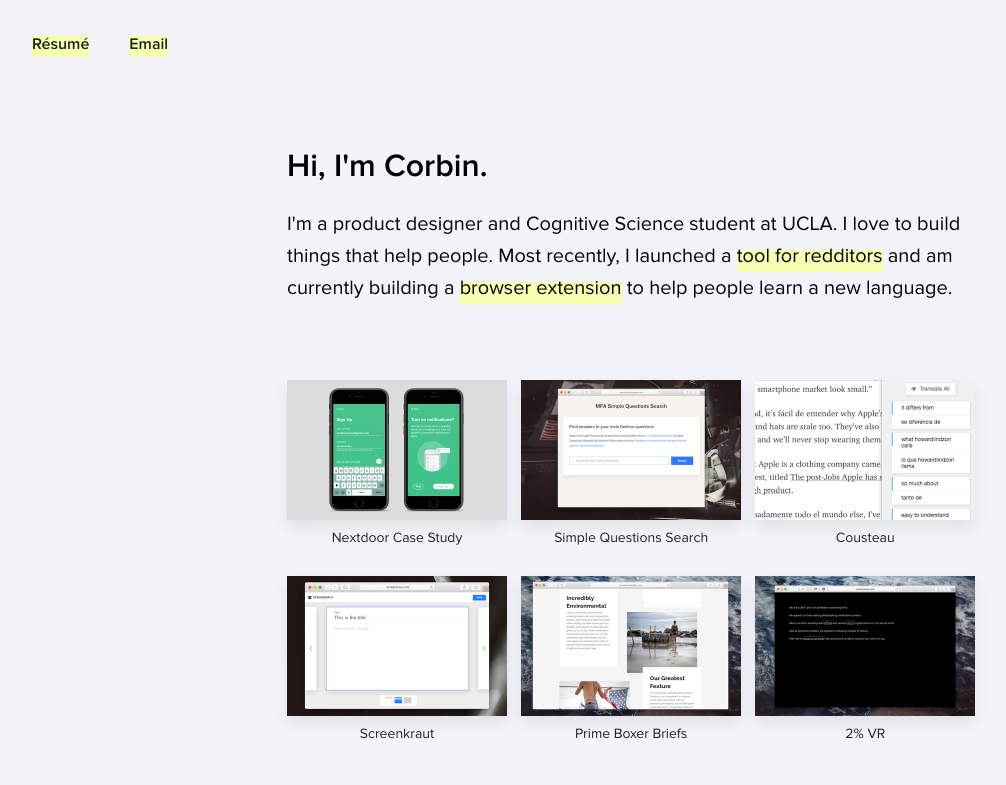
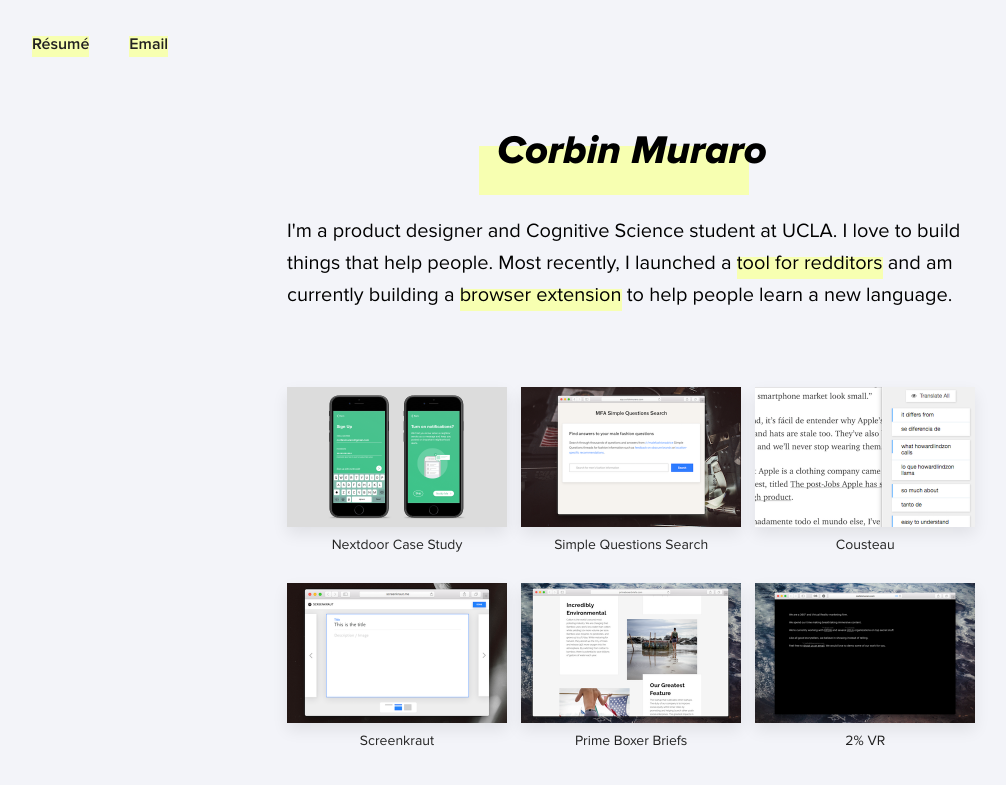
Before and after one commit to corbinmuraro/corbinmuraro.com, a Jekyll site: the page index.html, which Jekyll copies as it is, in a window 1280 px wide. Shown: the top 785 px of the page, without its empty margins (8-1014 px from the left). Built offline with Jekyll 4.4.1, drawn with Linux system fonts in a browser that asks for light colours; nearby versions of some CDN libraries.

Commit message:
Add room for portoflio footer, change h1

```diff
--- a/css/main.css
+++ b/css/main.css
@@ -7,6 +7,12 @@
 	font-family: ProximaNovaSemibold;
 	src: url(../fonts/proxima-nova-semibold.otf);
 }
+
+@font-face {
+	font-family: ProximaNovaExtraboldItalic;
+	src: url(../fonts/proxima-nova-extrabold-italic.otf);
+}
+
 
 body {
 	background-color: #F3F4F9;
@@ -22,7 +28,7 @@ a {
     display: inline-block;
 }
 
-.header a:after, .main a:after{
+.header a:after, .main p a:after{
 	content: "";
 	position: absolute;
 	top: 12px;
@@ -38,7 +44,7 @@ a {
 	transition: all .2s ease-in-out;
 }
 
-.header a:hover:after, .main a:hover:after {
+.header p a:hover:after, .main p a:hover:after {
 	top: 6px;
 	right: 0;
 	bottom: 0;
@@ -125,7 +131,42 @@ ul.links li {
 
 .main h1 {
 	font-size: 32px;
+	font-family: "ProximaNovaExtraboldItalic";
+	margin: 0 auto 40px;
+	position: relative;
+	font-family: ProximaNovaExtraboldItalic;
+	font-size: 40px;
+	display: table;
+	width: auto;
 }
+
+.main h1:after {
+	content: "";
+	position: absolute;
+	top: 20px;
+	right: 18px;
+	bottom: 0;
+	left: -18px;
+	height: 100%;
+	z-index: -1;
+	background: #F7FFB1;
+	-webkit-transition: all .5s ease-in-out;
+   	-moz-transition: all .5s ease-in-out;
+   	-o-transition: all .5s ease-in-out;
+   	transition: all .5s ease-in-out;
+}
+
+.main h1:hover:after {
+	top: 0;
+	left: -5px;
+	bottom: 0;
+	right: -2px;
+}
+
+.main h1 a {
+	color: #000;
+}
+
 
 .main p {
 	font-size: 20px;
@@ -133,11 +174,11 @@ ul.links li {
 	line-height: 1.6em;
 }
 
-.main a {
+.main p a {
 	color: #000;
 }
 
-.main a:after {
+.main p a:after {
 	top: 10px;
 	right: 0;
 	bottom: 0;
@@ -149,7 +190,7 @@ ul.links li {
    	transition: all .2s ease-in-out;
 }
 
-.main a:hover:after {
+.main p a:hover:after {
 	top: 4px;
 	right: 0;
 	bottom: 0;
@@ -161,6 +202,7 @@ ul.links li {
 .portfolio {
 	width: 690px;
 	margin: 0 auto;
+	margin-bottom: 40px;
     -webkit-animation: fadein 2s; /* Safari, Chrome and Opera > 12.1 */
        -moz-animation: fadein 2s; /* Firefox < 16 */
         -ms-animation: fadein 2s; /* Internet Explorer */
--- a/index.html
+++ b/index.html
@@ -51,7 +51,7 @@
 	</div>
 
 	<div class="main">
-		<h1>Hi, I'm Corbin.</h1>
+		<h1><a href="">Corbin Muraro</a></h1>
 		<p>I'm a product designer and Cognitive Science student at UCLA. I love to build things that help people. Most recently, I launched a <a href="http://sqs.corbinmuraro.com">tool for redditors</a> and am currently building a <a href="http://corbinmuraro.com/cousteau/">browser extension</a> to help people learn a new language.</p>
 	</div>
 
```
